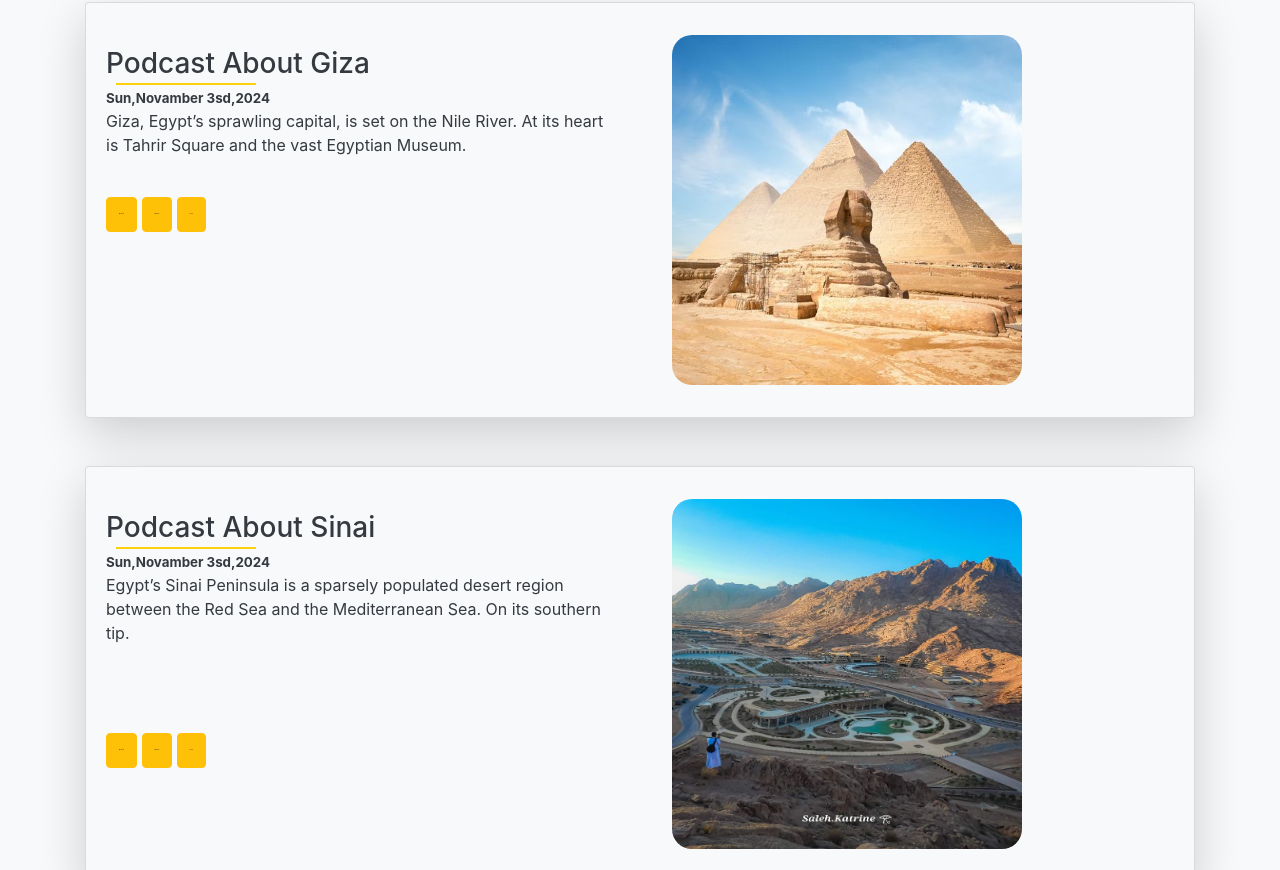
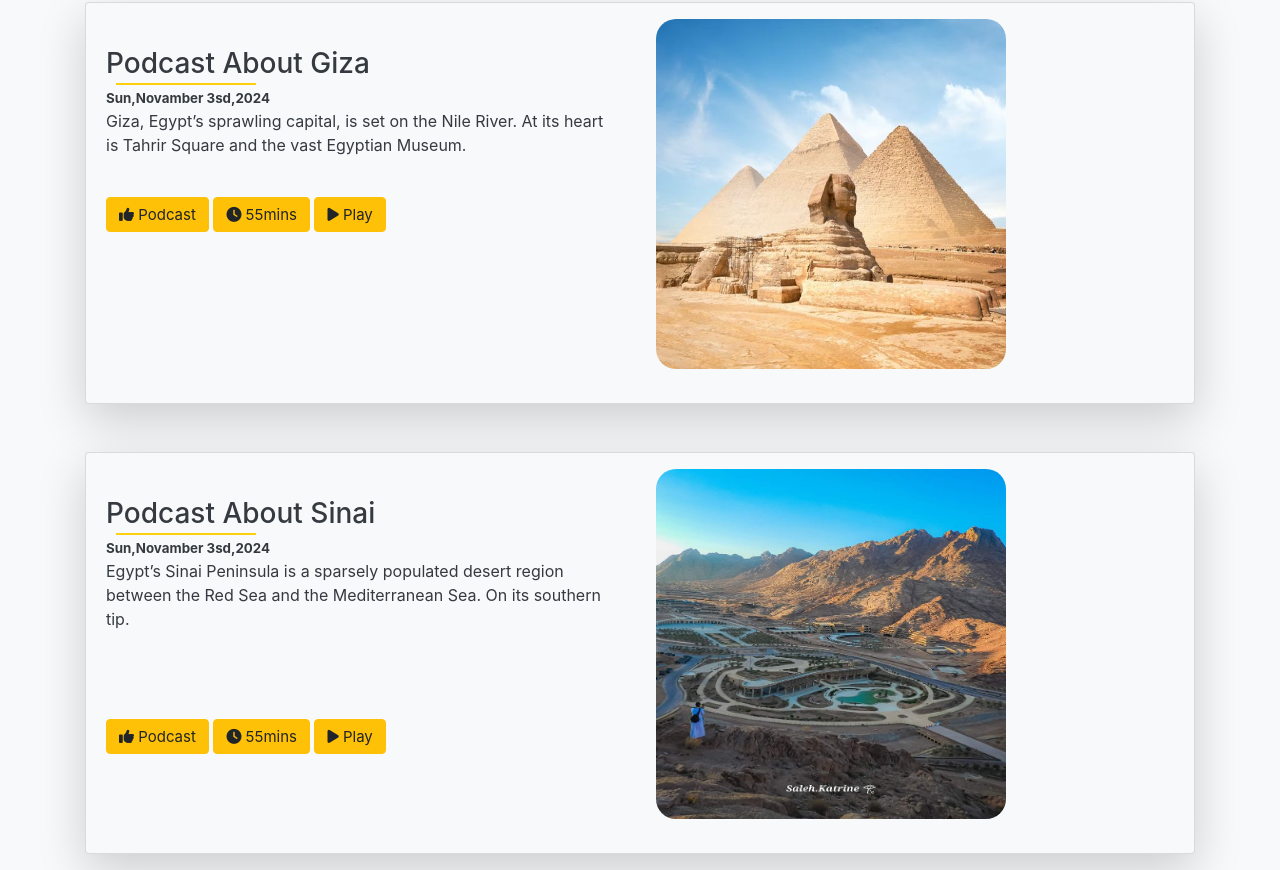
Before and after one commit to Yasser-Mohamed07/Project-tourist-Web-egy, a plain HTML site: page index.html in a window 1280 px wide. Shown: the part 6795-7665 px from the top of the page. Drawn offline with nearby package versions, Linux system fonts and the light colour scheme.

Commit message:
Add files via upload

```diff
--- a/index.html
+++ b/index.html
@@ -631,14 +631,14 @@ Copy
 
 
 
-        <button type="submit" class="btn btn-warning" style="height: 35px; text-align:justify;font-size: 1px; "> <i class="fa-solid fa-thumbs-up"></i> Podcast </button>
-        <button type="submit" class="btn btn-warning" style="height: 35px; text-align:justify; font-size: 1px; " > <i class="fa-solid fa-clock"></i> 55mins </button>
-          <button type="submit" class="btn btn-warning" style="height: 35px; text-align:justify; font-size: 1px; " > <i class="fa-solid fa-play"></i> Play</button>
+        <button type="submit" class="btn btn-warning" style="height: 35px; text-align:justify;font-size: 15px; "> <i class="fa-solid fa-thumbs-up"></i> Podcast </button>
+        <button type="submit" class="btn btn-warning" style="height: 35px; text-align:justify; font-size: 15px; " > <i class="fa-solid fa-clock"></i> 55mins </button>
+          <button type="submit" class="btn btn-warning" style="height: 35px; text-align:justify; font-size: 15px; " > <i class="fa-solid fa-play"></i> Play</button>
         </form>
          <!-- contact -->
       </div>
     </div><!-- row -->
-    <div class="pty col-sm-12 col-lg-2 m-4 p-2 ">
+    <div class="pty col-sm-2 m-3  ">
       <img src="images/giza.jpg" alt="#" style="width: 350px; height: 350px; border-radius: 20px; ">
     </div>
   </div>
@@ -664,14 +664,14 @@ Copy
 
         <br>
         <br>
-        <button type="submit" class="btn btn-warning" style="height: 35px; text-align:justify; font-size: 1px;"> <i class="fa-solid fa-thumbs-up"></i> Podcast </button>
-        <button type="submit" class="btn btn-warning" style="height: 35px; text-align:justify; font-size: 1px;" > <i class="fa-solid fa-clock"></i> 55mins </button>
-          <button type="submit" class="btn btn-warning"  style="height: 35px; text-align:justify; font-size: 1px;" > <i class="fa-solid fa-play"></i> Play</button>
+        <button type="submit" class="btn btn-warning" style="height: 35px; text-align:justify; font-size:15px;"> <i class="fa-solid fa-thumbs-up"></i> Podcast </button>
+        <button type="submit" class="btn btn-warning" style="height: 35px; text-align:justify; font-size: 15px;" > <i class="fa-solid fa-clock"></i> 55mins </button>
+          <button type="submit" class="btn btn-warning"  style="height: 35px; text-align:justify; font-size: 15px;" > <i class="fa-solid fa-play"></i> Play</button>
         </form>
          <!-- contact -->
       </div>
     </div>
-    <div class="pty col-sm-12 col-lg-2 m-4 p-2 " >
+    <div class="pty col-sm-2 m-3  " >
       <img src="images/5505.jpg" alt="#" style="width: 350px; height:350px; border-radius:20px;">
     </div>
   </div>
```
